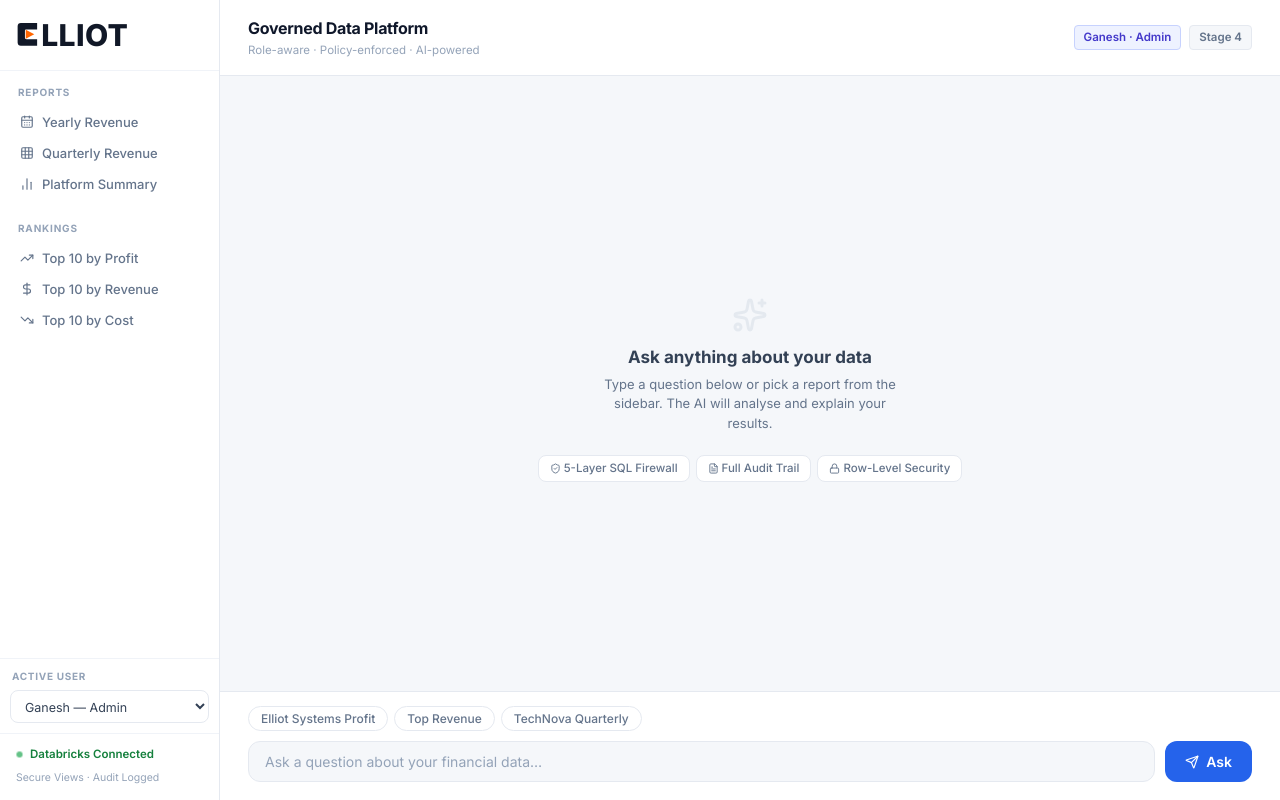
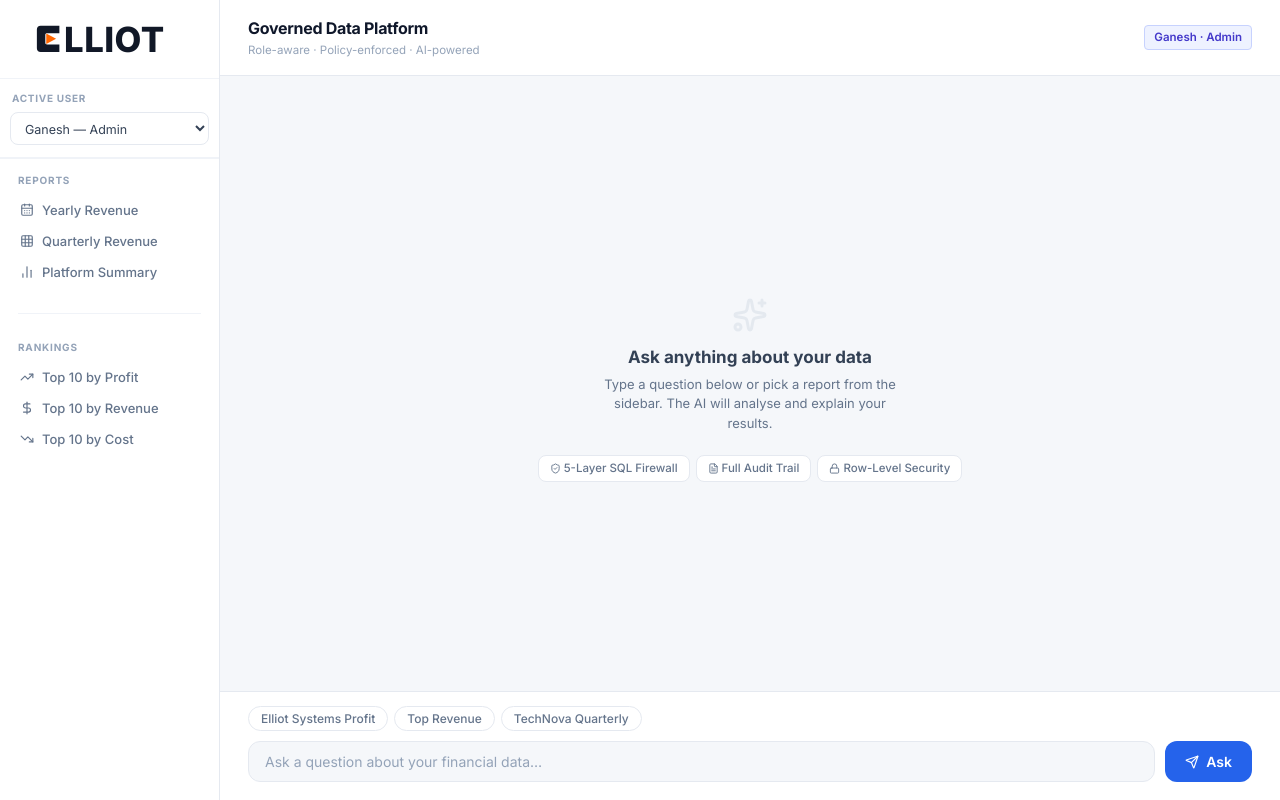
Before and after one commit to ganpa27/governed-data-platform, a Flask app: page / in a window 1280 px wide. Run offline with Flask 3, Linux system fonts and the light colour scheme.

```diff
--- a/frontend/static/style.css
+++ b/frontend/static/style.css
@@ -75,8 +75,11 @@ body {
 }
 
 .brand {
-  padding: 18px 16px 14px;
+  padding: 20px 16px;
   border-bottom: 1px solid var(--border-lt);
+  display: flex;
+  align-items: center;
+  justify-content: center;
 }
 
 .nav {
@@ -85,6 +88,13 @@ body {
   display: flex;
   flex-direction: column;
   gap: 22px;
+  border-top: 1px solid var(--border-lt);
+}
+
+.nav-divider {
+  border: none;
+  border-top: 1px solid var(--border-lt);
+  margin: 4px 8px;
 }
 
 .nav-group {
@@ -139,8 +149,8 @@ body {
 
 /* user selector in sidebar */
 .user-selector-wrap {
-  padding: 10px;
-  border-top: 1px solid var(--border-lt);
+  padding: 12px 10px;
+  border-bottom: 1px solid var(--border-lt);
 }
 
 .user-label {
--- a/frontend/templates/index.html
+++ b/frontend/templates/index.html
@@ -9,7 +9,7 @@
     content="Role-aware, policy-enforced financial data platform powered by Databricks and AI." />
   <link rel="preconnect" href="https://fonts.googleapis.com">
   <link href="https://fonts.googleapis.com/css2?family=Inter:wght@400;500;600;700;800&display=swap" rel="stylesheet">
-  <link rel="stylesheet" href="/static/style.css?v=13" />
+  <link rel="stylesheet" href="/static/style.css?v=15" />
   <script defer src="https://unpkg.com/lucide@latest"></script>
   <script defer src="https://cdn.jsdelivr.net/npm/marked/marked.min.js"></script>
 </head>
@@ -19,7 +19,7 @@
   <!-- ═══════════════════════ SIDEBAR ═══════════════════════ -->
   <aside class="sidebar">
     <div class="brand">
-      <svg viewBox="0 0 160 40" width="130" fill="none" xmlns="http://www.w3.org/2000/svg">
+      <svg viewBox="0 0 160 40" width="150" fill="none" xmlns="http://www.w3.org/2000/svg">
         <path
           d="M 26 6 H 6 C 3.5 6 2 7.5 2 10 V 30 C 2 32.5 3.5 34 6 34 H 26 V 26 H 13 C 11.5 26 11 25.5 11 24 V 16 C 11 14.5 11.5 14 13 14 H 26 V 6 Z"
           fill="#111827" />
@@ -27,6 +27,19 @@
         <text x="31" y="34" font-family="'Inter',sans-serif" font-weight="900" font-size="37" fill="#111827"
           letter-spacing="0.5">LLIOT</text>
       </svg>
+    </div>
+
+    <!-- User Selector (above Reports) -->
+    <div class="user-selector-wrap">
+      <div class="user-label">Active User</div>
+      <select id="userSelector" class="user-select">
+        <option value="admin|null|Ganesh">Ganesh — Admin</option>
+        <option value="manager|null|Priya">Priya — Manager</option>
+        <option value="finance_user|C001|Rahul">Rahul — Finance · Elliot Systems</option>
+        <option value="finance_user|C002|Anita">Anita — Finance · TechNova Solutions</option>
+        <option value="auditor|null|Vikram">Vikram — Auditor</option>
+        <option value="viewer|null|Sara">Sara — Viewer</option>
+      </select>
     </div>
 
     <nav class="nav">
@@ -44,6 +57,8 @@
         </button>
       </div>
 
+      <hr class="nav-divider" />
+
       <!-- Rankings -->
       <div class="nav-group">
         <span class="nav-heading">Rankings</span>
@@ -57,29 +72,7 @@
           <i data-lucide="trending-down" class="nav-icon"></i>Top 10 by Cost
         </button>
       </div>
-
     </nav>
-
-    <!-- User Selector -->
-    <div class="user-selector-wrap">
-      <div class="user-label">Active User</div>
-      <select id="userSelector" class="user-select">
-        <option value="admin|null|Ganesh">Ganesh — Admin</option>
-        <option value="manager|null|Priya">Priya — Manager</option>
-        <option value="finance_user|C001|Rahul">Rahul — Finance (C001)</option>
-        <option value="finance_user|C002|Anita">Anita — Finance (C002)</option>
-        <option value="auditor|null|Vikram">Vikram — Auditor</option>
-        <option value="viewer|null|Sara">Sara — Viewer</option>
-      </select>
-    </div>
-
-    <div class="sidebar-footer">
-      <div class="status-row">
-        <span class="status-dot"></span>
-        <span class="status-label">Databricks Connected</span>
-      </div>
-      <span class="footer-sub">Secure Views · Audit Logged</span>
-    </div>
   </aside>
 
   <!-- ═══════════════════════ MAIN ═══════════════════════ -->
@@ -93,7 +86,6 @@
       </div>
       <div class="topbar-right" id="topbarBadges">
         <span id="activeBadge" class="badge badge-role"></span>
-        <span class="badge badge-slate">Stage 4</span>
       </div>
     </header>
 
```
